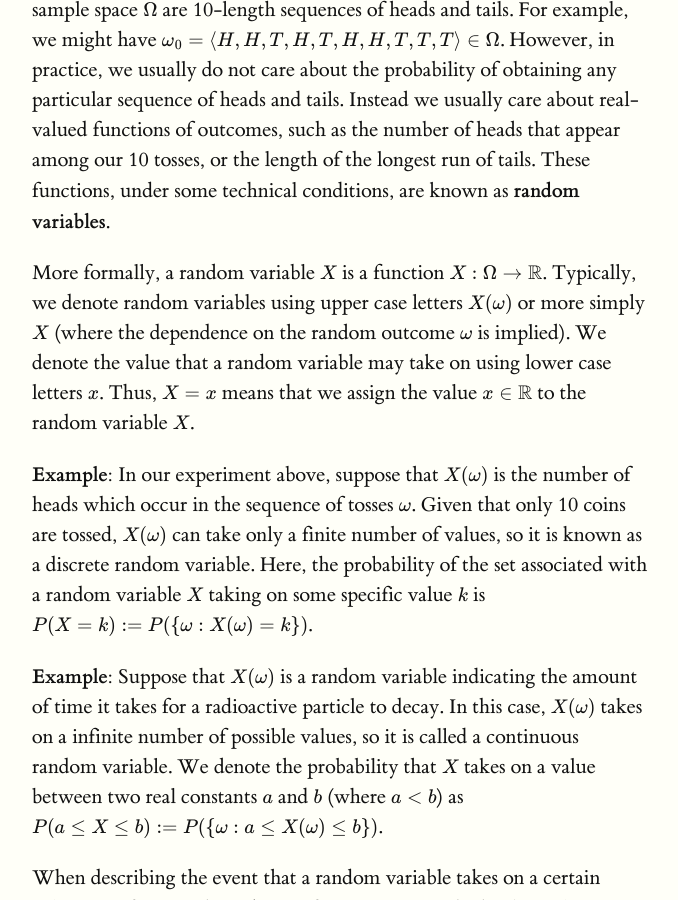
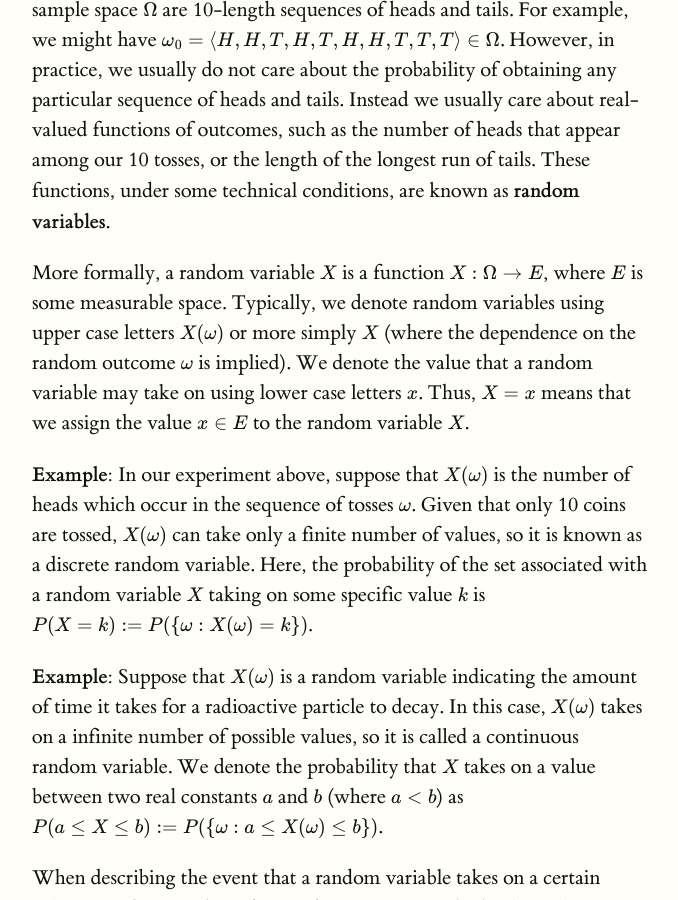
Before and after one commit to ermongroup/cs228-notes, a Jekyll site: the page built from preliminaries/probabilityreview/index.md, in a window 1280 px wide and 900 px high, scrolled down 2648 px. Shown: the whole window, without its empty margins (128-806 px from the left). Built offline with Jekyll 4.4.1, drawn with Linux system fonts in a browser that asks for light colours; formulas are drawn with MathJax 3.

Commit message:
fix random variable definition

```diff
--- a/preliminaries/probabilityreview/index.md
+++ b/preliminaries/probabilityreview/index.md
@@ -70,7 +70,7 @@ Two events are called **independent** if $$P(A \cap B) = P(A)P(B)$$, or equivale
 
 Consider an experiment in which we flip 10 coins, and we want to know the number of coins that come up heads. Here, the elements of the sample space $$\Omega$$ are 10-length sequences of heads and tails. For example, we might have $$\omega_0 = \langle H, H, T, H, T, H, H, T, T, T \rangle \in \Omega$$. However, in practice, we usually do not care about the probability of obtaining any particular sequence of heads and tails. Instead we usually care about real-valued functions of outcomes, such as the number of heads that appear among our 10 tosses, or the length of the longest run of tails. These functions, under some technical conditions, are known as **random variables**.
 
-More formally, a random variable $$X$$ is a function $$X : \Omega \to \Re$$. Typically, we denote random variables using upper case letters $$X(\omega)$$ or more simply $$X$$ (where the dependence on the random outcome $$\omega$$ is implied). We denote the value that a random variable may take on using lower case letters $$x$$. Thus, $$X = x$$ means that we assign the value $$x \in \Re$$ to the random variable $$X$$.
+More formally, a random variable $$X$$ is a function $$X : \Omega \to E$$, where $$E$$ is some measurable space. Typically, we denote random variables using upper case letters $$X(\omega)$$ or more simply $$X$$ (where the dependence on the random outcome $$\omega$$ is implied). We denote the value that a random variable may take on using lower case letters $$x$$. Thus, $$X = x$$ means that we assign the value $$x \in E$$ to the random variable $$X$$.
 
 **Example**: In our experiment above, suppose that $$X(\omega)$$ is the number of heads which occur in the sequence of tosses $$ω$$. Given that only 10 coins are tossed, $$X(\omega)$$ can take only a finite number of values, so it is known as a discrete random variable. Here, the probability of the set associated with a random variable $$X$$ taking on some specific value $$k$$ is $$P(X = k) := P(\{\omega : X(\omega) = k\})$$.
 
```
